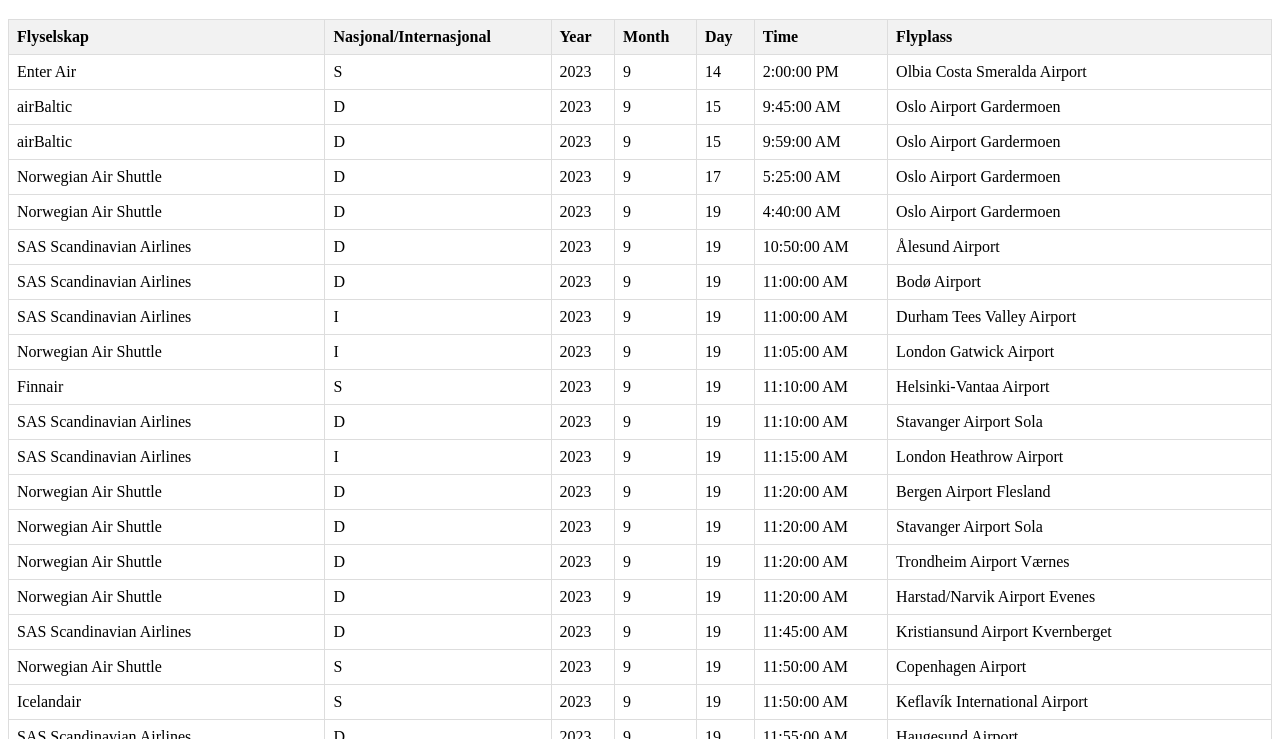
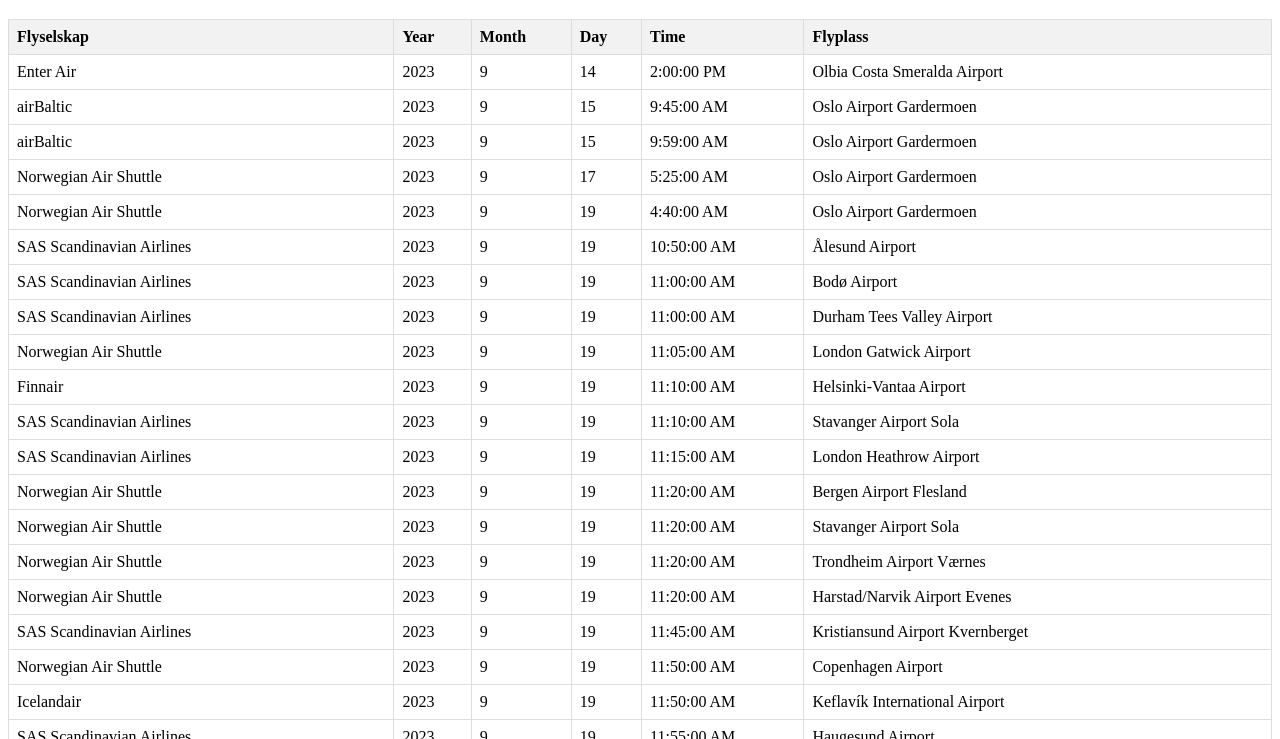
Before and after one commit to Stianh05/flydata, a plain HTML site: page index.html in a window 1280 px wide. Shown: the part 61-800 px from the top of the page. Drawn offline with Linux system fonts and the light colour scheme.

Commit message:
Update index.html

```diff
--- a/index.html
+++ b/index.html
@@ -25,7 +25,6 @@
         <thead>
             <tr>
                 <th>Flyselskap</th>
-                <th>Nasjonal/Internasjonal</th>
                 <th>Year</th>
                 <th>Month</th>
                 <th>Day</th>
@@ -53,7 +52,6 @@
 
                     row.innerHTML = `
                         <td>${flight.airline}</td>
-                        <td>${flight.dom_int}</td>
                         <td>${scheduleTime.getFullYear()}</td>
                         <td>${scheduleTime.getMonth() + 1}</td>
                         <td>${scheduleTime.getDate()}</td>
```
